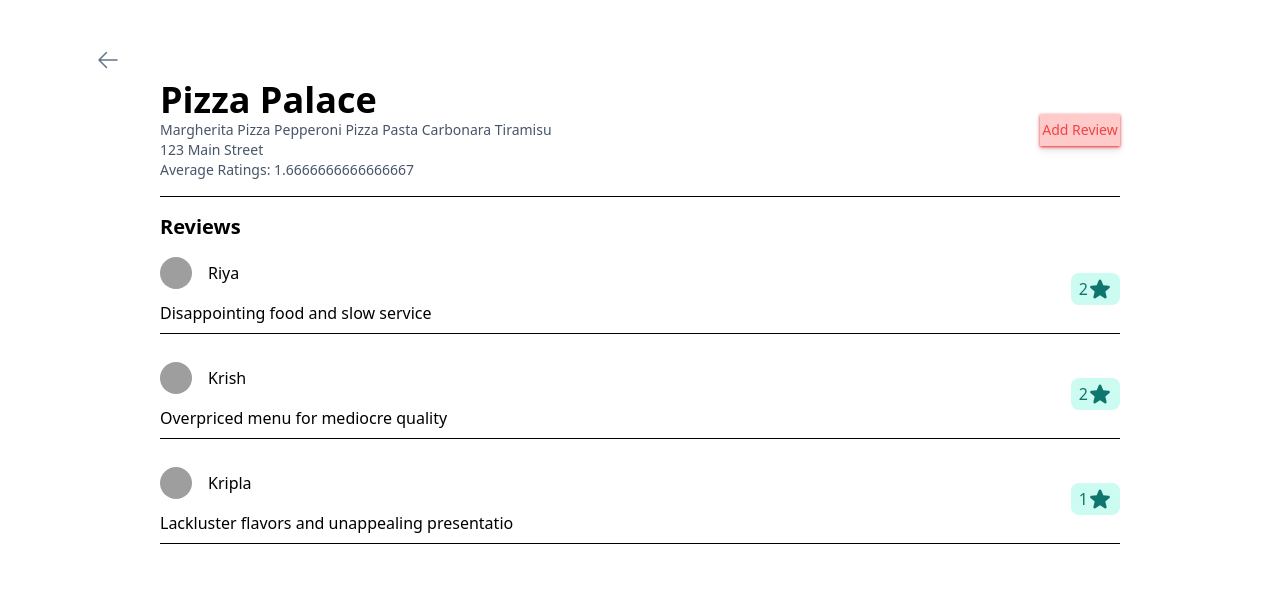
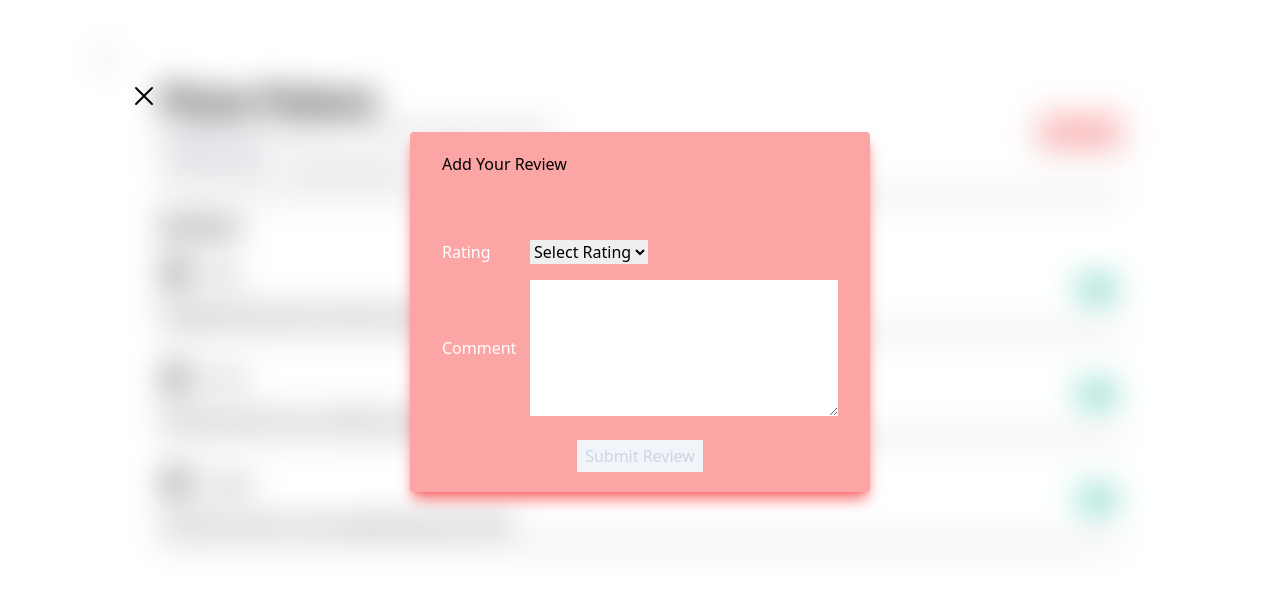
Before and after one commit to ParthDevTs/machine_coding_6, a React (Create React App) app: page /resturant/1 in a window 1280 px wide. Both pictures are taken after a click on the button "Add Review". Shown: the top 590 px of the page. Built offline with nearby package versions, Linux system fonts and the light colour scheme; grey boxes are pictures that could not be loaded.

Commit message:
Added Rating Feature.. Total rating calc error

```diff
--- a/src/components/AddReview.jsx
+++ b/src/components/AddReview.jsx
@@ -1,8 +1,73 @@
-import React from 'react'
+import React, { useState } from 'react'
+import { useResturant } from '../context/ResturantContext'
 
-function AddReview() {
+function AddReview({ setter, resturantId }) {
+
+    const { addNewReviewHandler } = useResturant()
+
+    const initialState = {
+        rating: null,
+        comment: "",
+        revName: "Parth",
+        pp: "https://encrypted-tbn0.gstatic.com/images?q=tbn:ANd9GcS5tbKdv1HDbAjPc526SK0yDZuoOmaaOyGNoj_e1q3ngruK2bTqzub3&s=0"
+    }
+
+    const [newUserrating, setNewUserRating] = useState({
+        rating: null,
+        comment: "",
+        revName: "Parth",
+        pp: "https://encrypted-tbn0.gstatic.com/images?q=tbn:ANd9GcS5tbKdv1HDbAjPc526SK0yDZuoOmaaOyGNoj_e1q3ngruK2bTqzub3&s=0"
+    })
+
+    const handleChange = (event) => {
+        setNewUserRating((prev) => ({
+            ...prev, [event.target.name]: event.target.value
+        }))
+    }
+
+    const handleSubmit = () => {
+        addNewReviewHandler(newUserrating, resturantId)
+        setNewUserRating(initialState)
+        setter(false)
+    }
+
+
+
     return (
-        <div className="Add_review__modal">
+        <div
+            className="Add_review__modal flex items-center justify-center top-0 left-0 z-10 absolute h-full w-full backdrop-filter backdrop-blur-lg">
+            <button className="close__button absolute top-[5rem] left-[8rem]">
+                <svg onClick={() => setter(false)} xmlns="http://www.w3.org/2000/svg" viewBox="0 0 24 24" fill="currentColor" className="w-8 h-8">
+                    <path fill-rule="evenodd" d="M5.47 5.47a.75.75 0 011.06 0L12 10.94l5.47-5.47a.75.75 0 111.06 1.06L13.06 12l5.47 5.47a.75.75 0 11-1.06 1.06L12 13.06l-5.47 5.47a.75.75 0 01-1.06-1.06L10.94 12 5.47 6.53a.75.75 0 010-1.06z" clip-rule="evenodd" />
+                </svg>
+
+            </button>
+            <div className="addNewReview flex flex-col gap-6 bg-red-300 px-8 py-5 rounded shadow-red-400 shadow-lg ">
+                <h1>Add Your Review</h1>
+                <div className="review__form flex flex-col gap-4 items-start justify-center mt-10">
+                    <div className="formGrp flex gap-2 items-center justify-center">
+                        <label htmlFor="rating" className="text-white w-[5rem]">Rating</label>
+                        <select value={newUserrating.rating} onChange={(event) => handleChange(event)} id="rating" name="rating">
+                            <option value="">Select Rating</option>
+                            <option value={1}>1</option>
+                            <option value={2}>2</option>
+                            <option value={3}>3</option>
+                            <option value={4}>4</option>
+                            <option value={5}>5</option>
+                        </select>
+                    </div>
+                    <div className="formGrp flex gap-2 items-center justify-center">
+                        <label htmlFor="comment" className="text-white w-[5rem]">Comment</label>
+                        <textarea value={newUserrating.comment} className="p-2" onChange={(event) => handleChange(event)} name="comment" id="comment" cols="30" rows="5"></textarea>
+                    </div>
+                </div>
+                <div className="footer w-full flex items-center justify-center">
+                    <button
+                        disabled={newUserrating.rating === null || newUserrating.comment.length < 1}
+                        onClick={handleSubmit}
+                        className="bg-red-800 text-white px-2 py-1 shadow-lg transition-all duration-300 shadow-red-900 disabled:shadow-none disabled:text-slate-300 disabled:bg-slate-100">Submit Review</button>
+                </div>
+            </div>
 
         </div>
     )
--- a/src/context/ResturantContext.jsx
+++ b/src/context/ResturantContext.jsx
@@ -1,17 +1,29 @@
 import { createContext, useContext, useEffect, useState } from "react";
-import { cuisineData, restaurantsData } from "../data/resturantData";
+import { cuisineData, restaurantsData as restData } from "../data/resturantData";
 import { useNavigate } from "react-router-dom";
 
 
 const ResturantContext = createContext({
-    cuisineData: cuisineData,
-    restaurantsData: restaurantsData
+    cuisineData: cuisineData
 })
 
 export function ResturantProvider({ children }) {
+    const [restaurantsData, setRestaurantsData] = useState(restData)
     const [selectedCuisineID, setSelectedCuisineID] = useState();
     const [selectedCuisineResturants, setSelectedCuisineResturants] = useState([])
     const navigate = useNavigate()
+
+    const addNewReviewHandler = (rating, resturantId) => {
+        const newRestArray = restaurantsData.map((resturant) => {
+            if (resturant.id === parseInt(resturantId)) {
+                return { ...resturant, ratings: [...resturant.ratings, rating] }
+            } else {
+                return resturant
+            }
+        })
+        setRestaurantsData(newRestArray)
+
+    }
 
 
     useEffect(() => {
@@ -22,6 +34,7 @@ export function ResturantProvider({ children }) {
             setSelectedCuisineResturants(filteredResturants)
         }
         filterResturantsByCuisineId()
+        // eslint-disable-next-line
     }, [selectedCuisineID])
 
     return (
@@ -32,7 +45,8 @@ export function ResturantProvider({ children }) {
                 restaurantsData,
                 selectedCuisineID,
                 setSelectedCuisineID,
-                navigate
+                navigate,
+                addNewReviewHandler
             }}>
             {children}
         </ResturantContext.Provider>
--- a/src/pages/ResturantDetailPage.jsx
+++ b/src/pages/ResturantDetailPage.jsx
@@ -12,11 +12,10 @@ function ResturantDetailPage() {
         .find((resturant) => resturant.id === parseInt(restId))
 
     const avgRatings = resturant.ratings.reduce((total, curr) => total + curr.rating, 0) / resturant.ratings.length
-
     const [showAddReview, setShowAddReview] = useState(false)
     return (
-        <div className="Resturant__detail__page px-[10rem] py-[5rem] relative">
-            {showAddReview && <AddReview />}
+        <div className="Resturant__detail__page z-0 px-[10rem] py-[5rem] relative">
+            {showAddReview && <AddReview setter={setShowAddReview} resturantId={restId} />}
             <button
                 className="absolute top-[3rem] left-[6rem] transition text-slate-500 hover:text-black"
                 onClick={() => navigate("/")}>
@@ -28,7 +27,9 @@ function ResturantDetailPage() {
                 <header className="resturantDetailHeader flex items-center">
                     <div className="left__section">
                         <h1 className="text-4xl font-bold">{resturant.name}</h1>
-                        <p className="text-sm text-slate-600 text-left">{resturant.menu.map(item => `${item.name} `)}</p>
+                        <p className="text-sm text-slate-600 text-left">
+                            {resturant.menu.map((item, index) => <span key={index}> {item.name} </span>)}
+                        </p>
                         <p className="text-sm text-slate-600 text-left">{resturant.address}</p>
                         <p className="text-sm text-slate-600 text-left">Average Ratings: {avgRatings}</p>
                     </div>
@@ -41,8 +42,8 @@ function ResturantDetailPage() {
                 <div className="spacer w-full bg-black h-[1px] mt-4"></div>
                 <h2 className="text-xl font-bold mt-4">Reviews</h2>
                 <div className="reviews mt-1 flex flex-col gap-4">
-                    {resturant.ratings.map((rating) => {
-                        return <Review rating={rating} />
+                    {resturant.ratings.map((rating, index) => {
+                        return <Review key={index} rating={rating} />
                     })}
                 </div>
             </div>}
```
